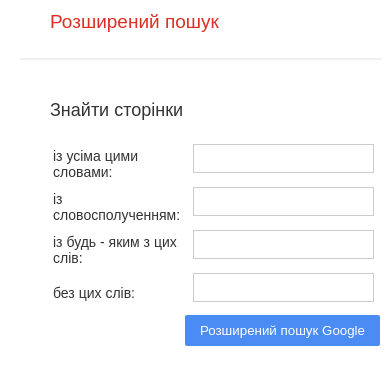
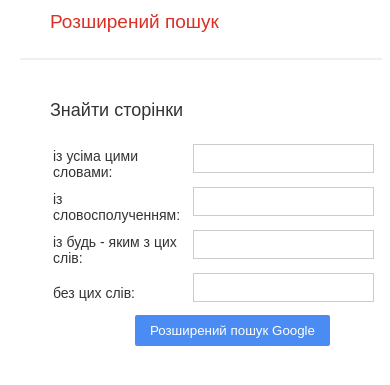
Before and after one commit to oleg-ukraine/prometheus, a plain HTML site: page google_advanced_search.html in a window 390 px wide. Shown: the part 85-470 px from the top of the page. Drawn offline with Linux system fonts and the light colour scheme.

Commit message:
butt adv_search

```diff
--- a/style.css
+++ b/style.css
@@ -119,6 +119,9 @@
   #search_table tr td.inp input {
     width: 90%;
   }
+  #adv_s_b {
+    margin-right: 50px;
+  }
 }
 #adv_s_b {
   position: absolute;
```
